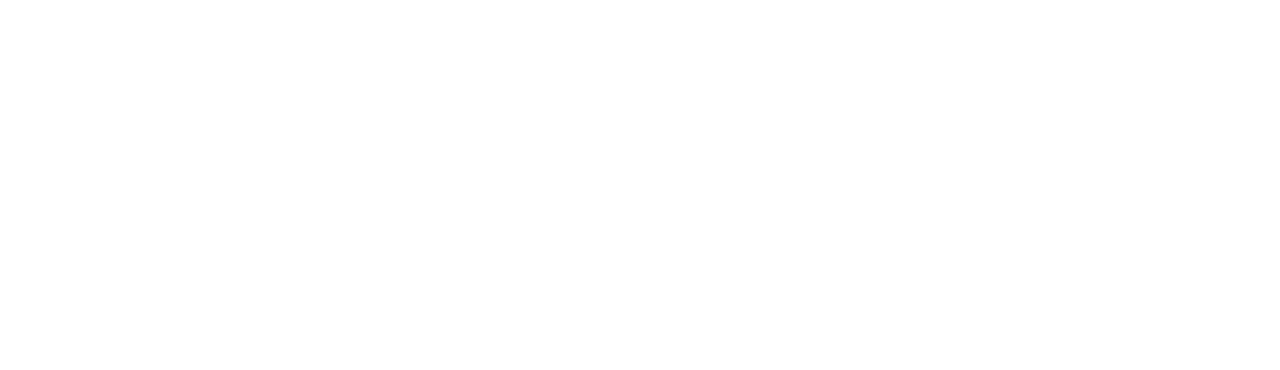
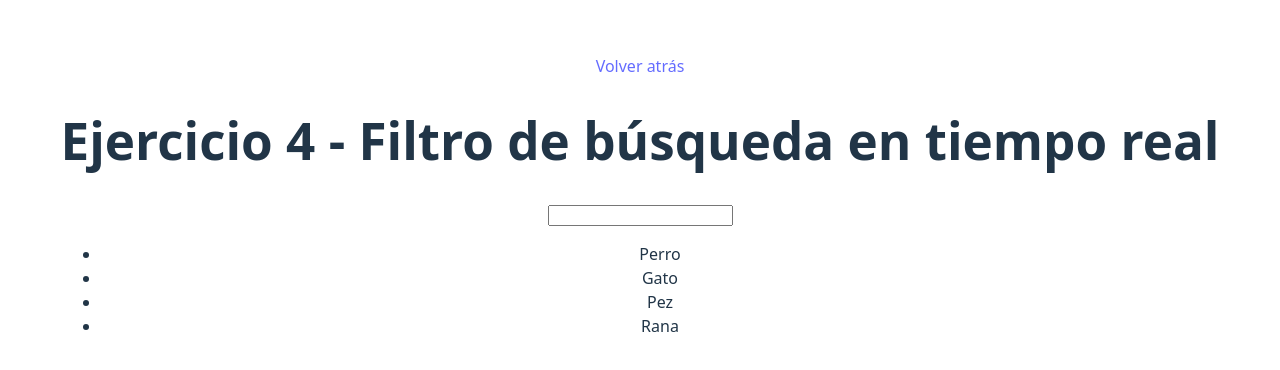
Before and after one commit to lorenazr98/ejercicios-react, a React (Vite) app: page /ejercicio4 in a window 1280 px wide. Before the commit this address had no page. Shown: the part 196-566 px from the top of the page. Built offline with nearby package versions, Linux system fonts and the light colour scheme.

Commit message:
Ejercicio 4

```diff
--- a/src/App.jsx
+++ b/src/App.jsx
@@ -3,6 +3,7 @@
 import Ejercicio1 from './components/Ejercicio1'
 import Ejercicio2 from './components/Ejercicio2'
 import Ejercicio3 from './components/Ejercicio3'
+import Ejercicio4 from './components/Ejercicio4'
 import Home from './components/Home'
 
 function App() {
@@ -13,6 +14,7 @@
         <Route path='/ejercicio1' element={<Ejercicio1/>}/>
         <Route path='/ejercicio2' element={<Ejercicio2/>}/>
         <Route path='/ejercicio3' element={<Ejercicio3/>}/>
+        <Route path='/ejercicio4' element={<Ejercicio4/>}/>
       </Routes>
     </>
   )
--- /dev/null
+++ b/src/components/Ejercicio4.jsx
@@ -0,0 +1,27 @@
+import { useState } from "react";
+import { Link } from "react-router-dom";
+
+function Ejercicio4() {
+
+    const animales = ["Perro", "Gato", "Pez", "Rana"]
+
+    const [busqueda, setBusqueda] = useState("");
+    const [lista, setLista] = useState(animales);
+
+    let listaFiltrada = lista.filter((animal) => (animal.toLowerCase().includes(busqueda.toLowerCase())));
+
+    return (
+        <div>
+            <Link to="/">Volver atrás</Link>
+            <h1>Ejercicio 4 - Filtro de búsqueda en tiempo real</h1>
+            <input type="text" value={busqueda} onChange={(e) => setBusqueda(e.target.value)}/>
+            <ul>
+                {listaFiltrada.map((item, index) => (
+                    <li key={index}>{item}</li>
+                ))}
+            </ul>
+        </div>
+    )
+}
+
+export default Ejercicio4;
```
